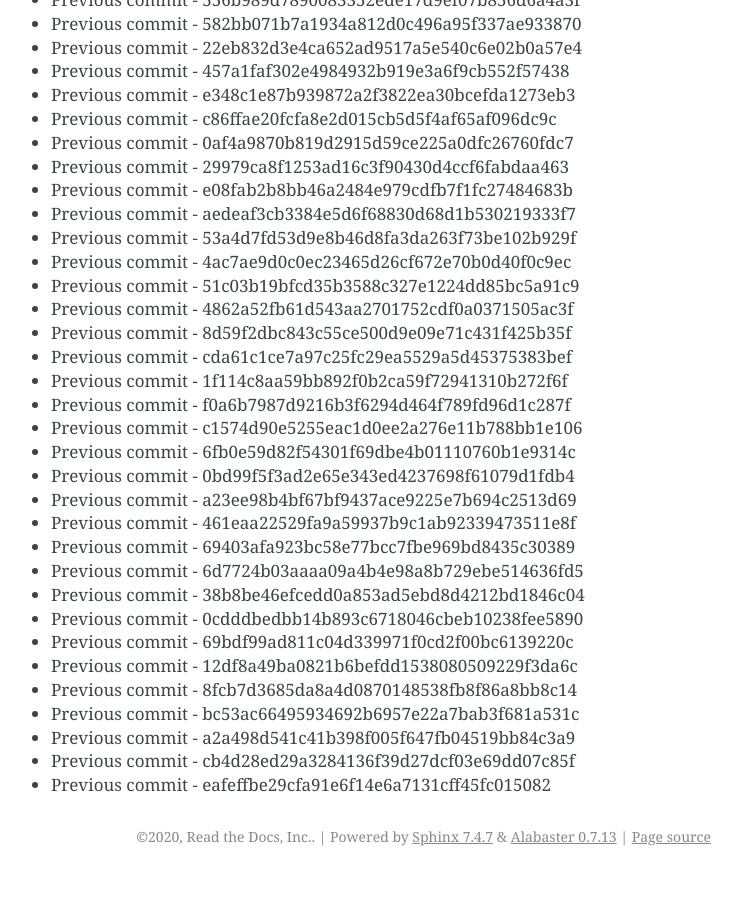
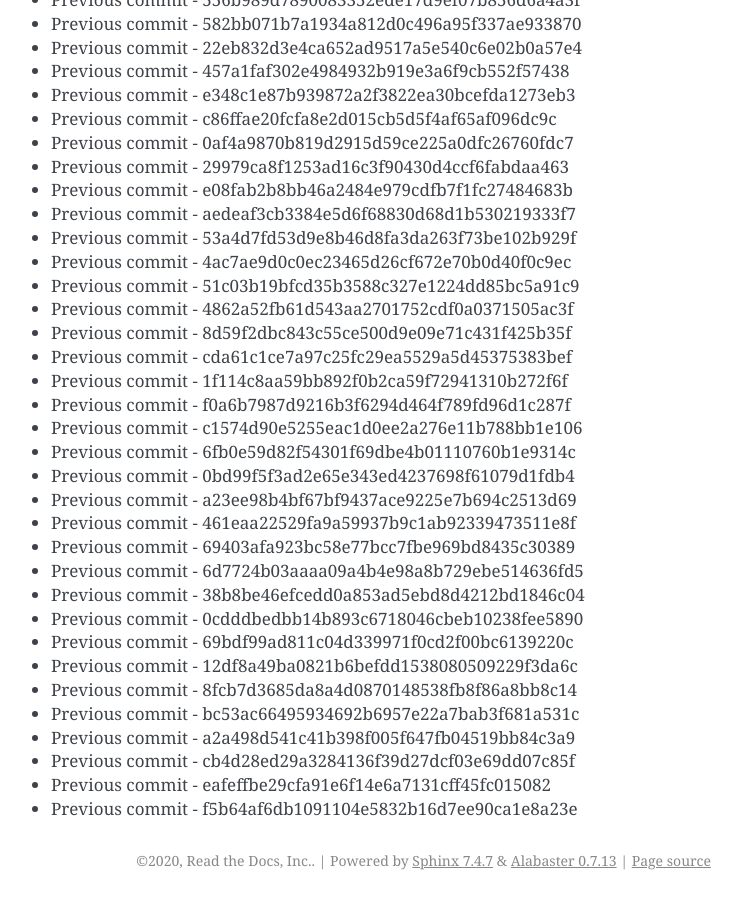
Before and after one commit to readthedocs/rtd-git-stresstest, a Sphinx documentation site: the page built from docs/updates.rst, in a window 1280 px wide and 900 px high, scrolled down 73593 px. Shown: the whole window, without its empty margins (399-1141 px from the left). Built offline with Sphinx 7.4.7, drawn with Linux system fonts in a browser that asks for light colours; before the commit the page ends 74469 px from its top, so only the background shows below that.

Commit message:
Generating commit from previous: f5b64af6db1091104e5832b16d7ee90ca1e8a23e

```diff
--- a/docs/updates.rst
+++ b/docs/updates.rst
@@ -3124,3 +3124,4 @@ It can be tested for any performance characteristics.
 * Previous commit - a2a498d541c41b398f005f647fb04519bb84c3a9
 * Previous commit - cb4d28ed29a3284136f39d27dcf03e69dd07c85f
 * Previous commit - eafeffbe29cfa91e6f14e6a7131cff45fc015082
+* Previous commit - f5b64af6db1091104e5832b16d7ee90ca1e8a23e
```
